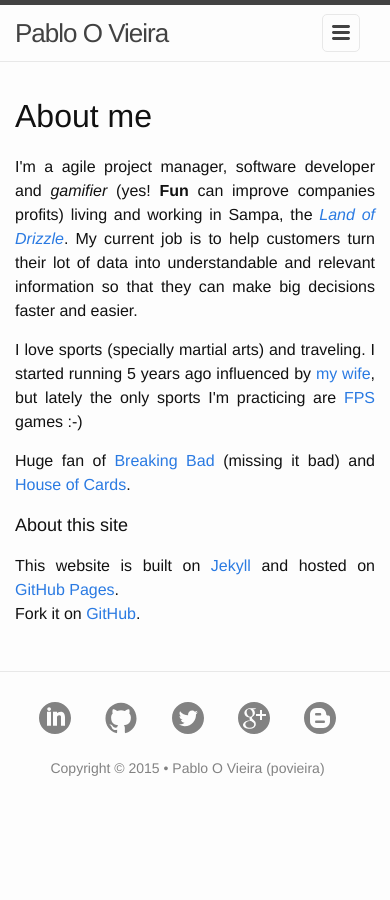
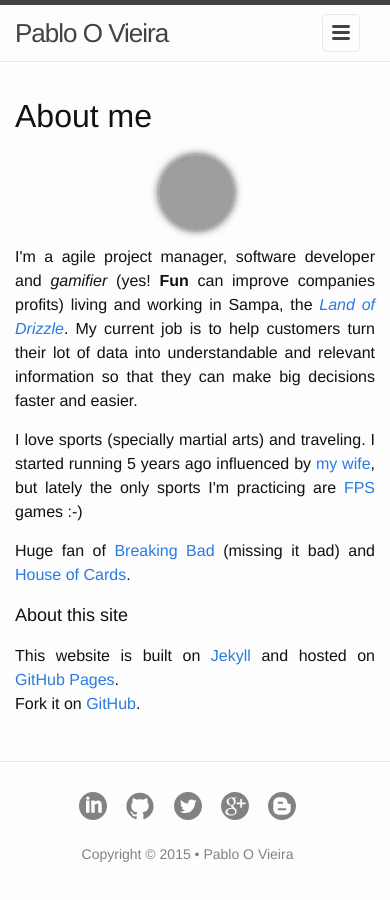
Before and after one commit to pv8/pv8.github.io, a Jekyll site: the page built from index.html, in a window 390 px wide. Built offline with Jekyll 4.4.1, drawn with Linux system fonts in a browser that asks for light colours; grey boxes are pictures that could not be loaded.

Commit message:
responsive footer spacing adjustment

```diff
--- a/_includes/footer.html
+++ b/_includes/footer.html
@@ -8,7 +8,7 @@
         {% assign s = social_hash[1] %}
           {% if s.active %}
           <a href="{{ s.url }}" target="_blank" class="icon-link">
-            <span class="icon icon--{{ s.name }}">
+            <span class="icon icon-{{ s.name }}">
               <svg viewBox="{{ s.svg.viewBox }}">
                 {% for path in s.svg.paths %}
                 <path fill="#828282" d="{{ path }}" />
@@ -19,7 +19,9 @@
           {% endif %}
         {% endfor %}
         <br/><br/>
-        <span class="post-meta">Copyright &#169; 2015 • Pablo O Vieira (povieira)</span>
+      </div>
+      <div class="footer-col">
+        <span class="post-meta">Copyright &#169; 2015 • {{ site.title }}</span>
       </div>
     </div>
   </div>
--- a/_sass/_base.scss
+++ b/_sass/_base.scss
@@ -204,6 +204,16 @@
     }
 }
 
+@include media-query($on-palm) {
+  .icon {
+    margin: $spacing-unit / 4;
+    > svg {
+      width: 28px;
+      height: 28px;
+    }
+  }
+}
+
 a.icon-link {
     text-decoration: none;
 }
@@ -224,6 +234,12 @@
     box-shadow: 0 0 8px rgba(0, 0, 0, .8);
     -webkit-box-shadow: 0 0 8px rgba(0, 0, 0, .8);
     -moz-box-shadow: 0 0 8px rgba(0, 0, 0, .8);
+
+    @include media-query($on-palm) {
+      width: 75px;
+      height: 75px;
+      background-size: 75px 75px;
+    }
 }
 
 .profile-picture {
--- a/_sass/_layout.scss
+++ b/_sass/_layout.scss
@@ -191,7 +191,9 @@
     }
 
     .main-side {
-        display: none;
+      float: none;
+      margin-bottom: 15px;
+      //display: none;
     }
 
     .main-content {
```
